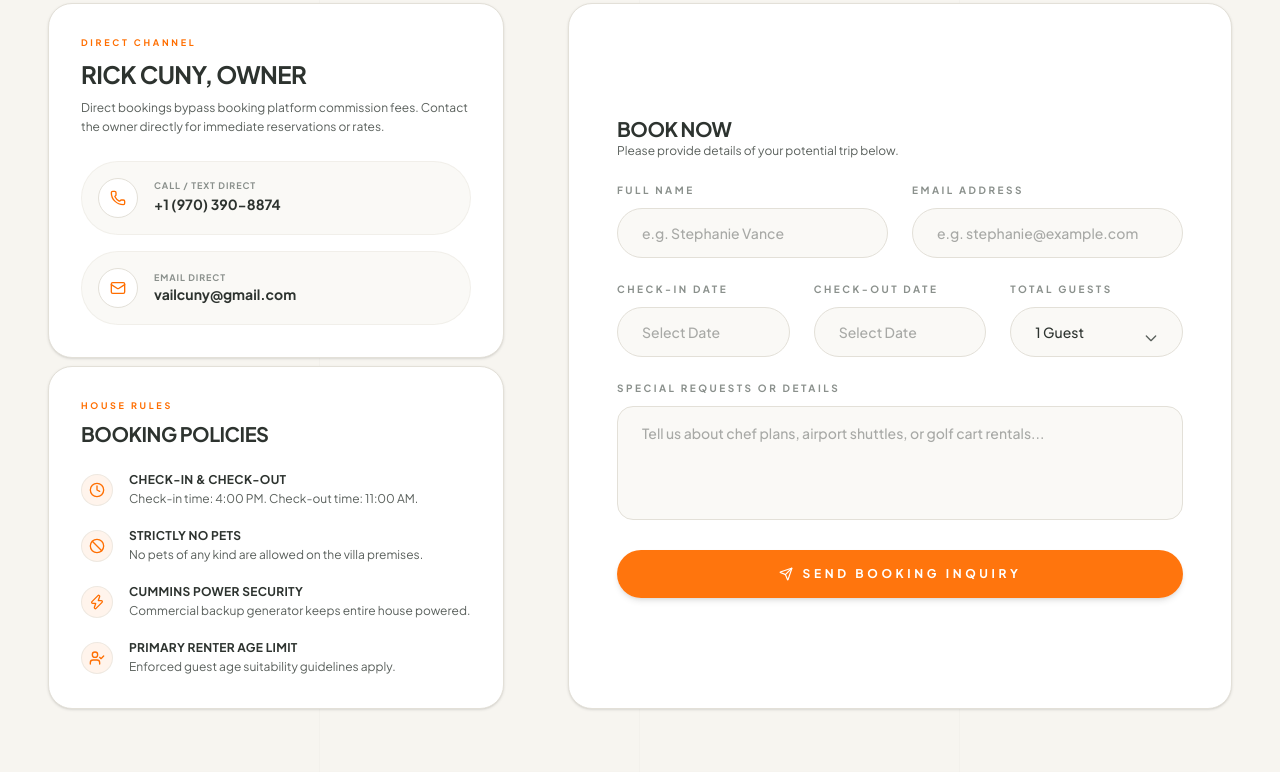
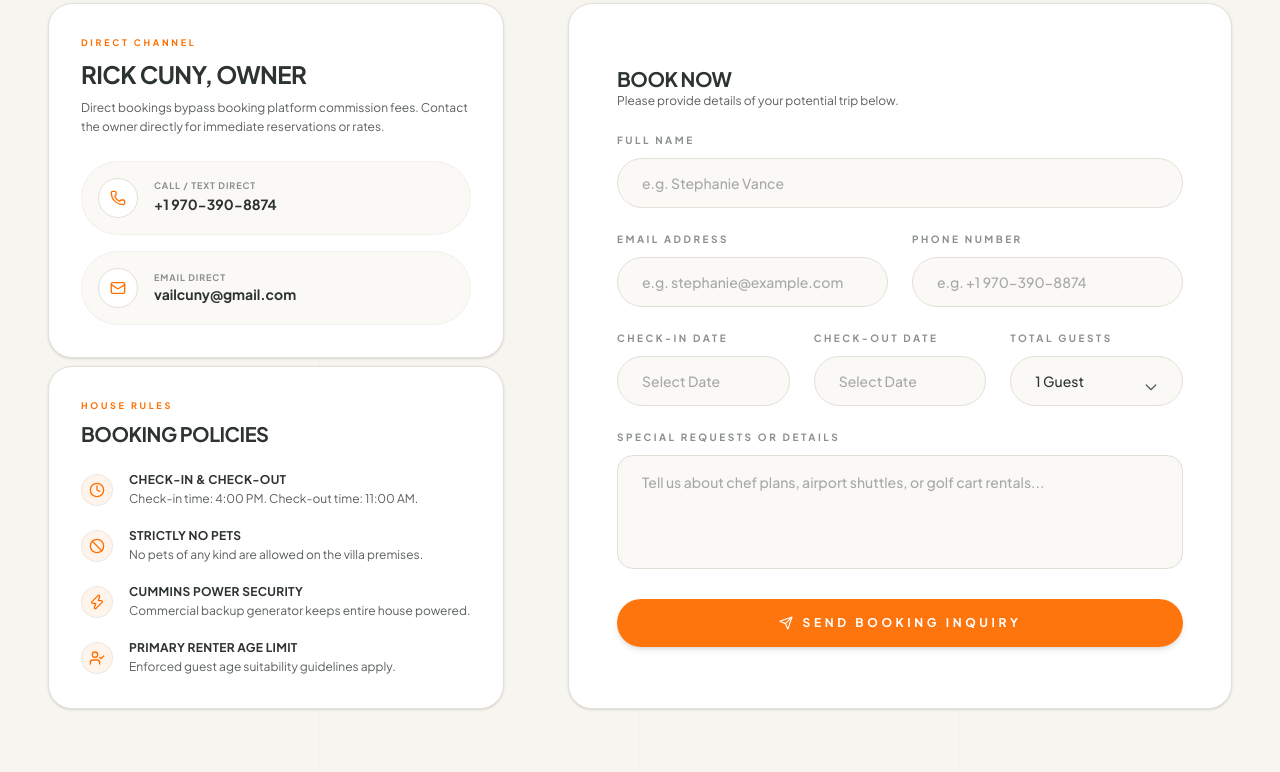
Before and after one commit to deepakbareth/casalabella-v3, a React (Vite) app: page /casalabella-v3/book-now in a window 1280 px wide. Shown: the part 860-1632 px from the top of the page. Built offline with nearby package versions, Linux system fonts and the light colour scheme; a web font is replaced by a local one.

Commit message:
number update

```diff
--- a/src/components/about/OwnerStory.jsx
+++ b/src/components/about/OwnerStory.jsx
@@ -64,7 +64,7 @@ export default function OwnerStory() {
                   </div>
                   <div>
                     <span className="block text-xs uppercase font-bold text-[#8A908C]">Phone & Text</span>
-                    <span className="text-sm font-semibold text-[#2D332F]">+1-970-390-8874</span>
+                    <span className="text-sm font-semibold text-[#2D332F]">+1 970-390-8874</span>
                   </div>
                 </a>
 
--- a/src/components/home/BookingInquiry.jsx
+++ b/src/components/home/BookingInquiry.jsx
@@ -91,7 +91,7 @@ export default function BookingInquiry() {
                   </div>
                   <div>
                     <span className="text-[9px] text-[#8A908C] uppercase tracking-widest block font-extrabold">Call Owner</span>
-                    <span className="text-sm font-sans text-[#2D332F] font-bold group-hover:text-[#ff6e00] transition-colors">1-970-390-8874</span>
+                    <span className="text-sm font-sans text-[#2D332F] font-bold group-hover:text-[#ff6e00] transition-colors">+1 970-390-8874</span>
                   </div>
                 </a>
 
--- a/src/components/home/Hero.jsx
+++ b/src/components/home/Hero.jsx
@@ -1,5 +1,6 @@
 import React from 'react';
 import image from '../../assets/banner3.jpg';
+import { Link } from 'react-router-dom';
 
 export default function Hero() {
   return (
@@ -69,9 +70,9 @@ export default function Hero() {
           </div>
 
           {/* Action Button */}
-          <button className="w-full sm:w-auto px-6 lg:px-10 py-4 lg:py-5 bg-[#ff6e00] text-[#F7F5F0] text-[11px] lg:text-xs font-black uppercase tracking-[0.2em] hover:bg-[#F7F5F0] hover:text-[#2D332F] transition-colors duration-300 rounded-md lg:rounded-sm">
+          <Link to="/book-now"><button className="w-full cursor-pointer sm:w-auto px-6 lg:px-10 py-4 lg:py-5 bg-[#ff6e00] text-[#F7F5F0] text-[11px] lg:text-xs font-black uppercase tracking-[0.2em] hover:bg-[#F7F5F0] hover:text-[#2D332F] transition-colors duration-300 rounded-md lg:rounded-sm">
             Reserve the Estate
-          </button>
+          </button></Link>
 
         </div>
 
--- a/src/components/inquire/InquireDirect.jsx
+++ b/src/components/inquire/InquireDirect.jsx
@@ -24,7 +24,7 @@ export default function InquireDirect() {
           </div>
           <div>
             <span className="text-[9px] text-[#8A908C] uppercase tracking-widest block font-extrabold">Call / Text Direct</span>
-            <span className="text-sm font-sans text-[#2D332F] font-bold group-hover:text-[#ff6e00] transition-colors">+1 (970) 390-8874</span>
+            <span className="text-sm font-sans text-[#2D332F] font-bold group-hover:text-[#ff6e00] transition-colors">+1 970-390-8874</span>
           </div>
         </a>
 
--- a/src/components/inquire/InquireForm.jsx
+++ b/src/components/inquire/InquireForm.jsx
@@ -7,6 +7,7 @@ export default function InquireForm() {
   const [formData, setFormData] = useState({
     name: '',
     email: '',
+    phone: '',
     checkIn: null,
     checkOut: null,
     guests: '1',
@@ -53,7 +54,7 @@ export default function InquireForm() {
           </p>
           <button
             onClick={() => {
-              setFormData({ name: '', email: '', checkIn: null, checkOut: null, guests: '1', message: '' });
+              setFormData({ name: '', email: '', phone: '', checkIn: null, checkOut: null, guests: '1', message: '' });
               setSubmitted(false);
             }}
             className="px-8 py-3.5 border border-[#ff6e00] hover:bg-[#ff6e00] text-[#ff6e00] hover:text-white text-xs font-extrabold uppercase tracking-widest rounded-full transition-all duration-300 cursor-pointer"
@@ -72,8 +73,7 @@ export default function InquireForm() {
             <p className="text-xs text-[#5A605C]">Please provide details of your potential trip below.</p>
           </div>
 
-          <div className="grid grid-cols-1 sm:grid-cols-2 gap-6">
-            {/* Name */}
+          {/* Row 1: Full Name */}
           <div>
             <label className="block text-[10px] uppercase tracking-[0.25em] text-[#8A908C] font-extrabold mb-2.5" htmlFor="name">
               Full Name
@@ -90,6 +90,8 @@ export default function InquireForm() {
             />
           </div>
 
+          {/* Row 2: Email & Phone */}
+          <div className="grid grid-cols-1 sm:grid-cols-2 gap-6">
             {/* Email */}
             <div>
               <label className="block text-[10px] uppercase tracking-[0.25em] text-[#8A908C] font-extrabold mb-2.5" htmlFor="email">
@@ -103,6 +105,23 @@ export default function InquireForm() {
                 value={formData.email}
                 onChange={handleChange}
                 placeholder="e.g. stephanie@example.com"
+                className={inputClasses}
+              />
+            </div>
+
+            {/* Phone */}
+            <div>
+              <label className="block text-[10px] uppercase tracking-[0.25em] text-[#8A908C] font-extrabold mb-2.5" htmlFor="phone">
+                Phone Number
+              </label>
+              <input
+                type="tel"
+                id="phone"
+                name="phone"
+                required
+                value={formData.phone}
+                onChange={handleChange}
+                placeholder="e.g. +1 970-390-8874"
                 className={inputClasses}
               />
             </div>
--- a/src/layout/Footer.jsx
+++ b/src/layout/Footer.jsx
@@ -45,7 +45,7 @@ export default function Footer() {
               className="text-sm font-sans text-[#FFF0E4]/80 hover:text-[#24B1B1] transition-colors flex items-center gap-3 group"
             >
               <Phone className="w-4 h-4 text-[#24B1B1]" />
-              <span>1-970-390-8874</span>
+              <span>+1 970-390-8874</span>
             </a>
           </div>
 
```
Lines whose indentation alone changed are shown as unchanged.
